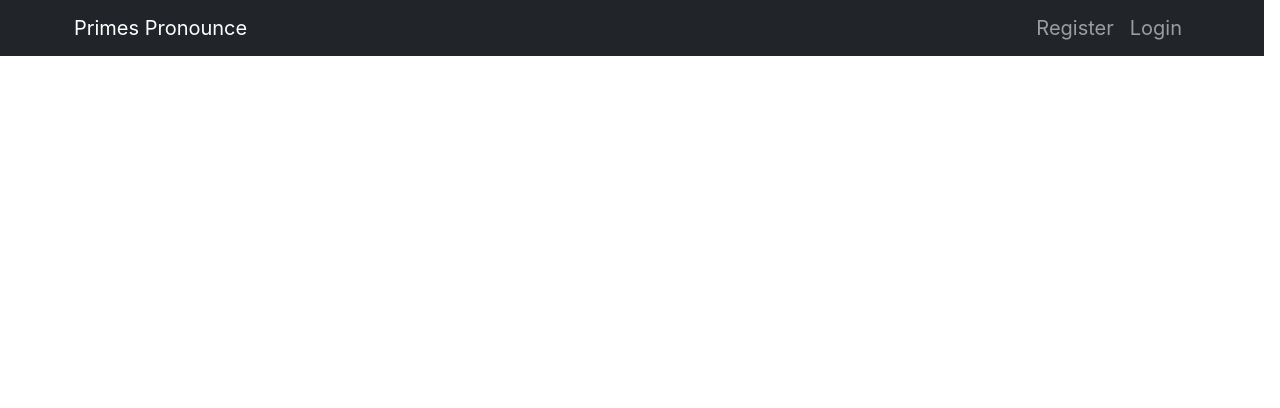
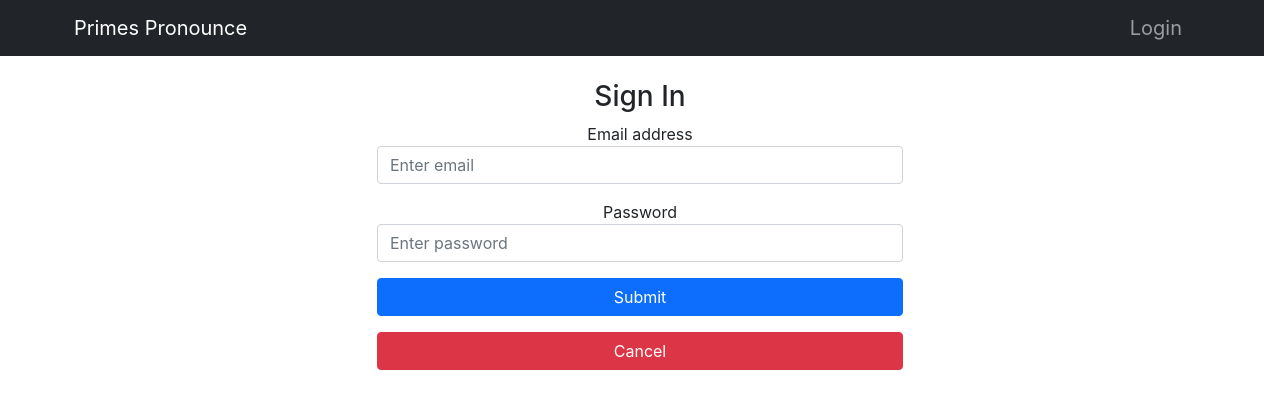
Before and after one commit to mfanisk/pronunciation-frontend, a React (Create React App) app: page /sign-in in a window 1280 px wide. Shown: the top 408 px of the page. Built offline with nearby package versions, Linux system fonts and the light colour scheme.

Commit message:
Added login page

```diff
--- a/package.json
+++ b/package.json
@@ -6,6 +6,7 @@
     "@testing-library/jest-dom": "^5.16.4",
     "@testing-library/react": "^13.2.0",
     "@testing-library/user-event": "^13.5.0",
+    "axios": "^0.27.2",
     "bootstrap": "^5.1.3",
     "react": "^18.1.0",
     "react-bootstrap": "^2.4.0",
--- a/src/App.js
+++ b/src/App.js
@@ -3,6 +3,7 @@ import './App.css';
 
 import NavigationBar from "./components/NavigationBar";
 import Dashboard from "./components/Dashboard";
+import Login from "./components/Login";
 
 import { BrowserRouter as Router, Route, Routes } from 'react-router-dom'
 
@@ -14,6 +15,7 @@ function App() {
         <div className="container">
           <Routes>
             <Route path="/" element={<Dashboard />}></Route>
+            <Route path="/sign-in" element={<Login />} />
           </Routes>
         </div>
       </Router>
--- /dev/null
+++ b/src/components/Login.jsx
@@ -0,0 +1,82 @@
+import React, { Component } from 'react';
+
+import LoginService from '../services/LoginService';
+
+
+class Login extends Component {
+
+    constructor(props) {
+        super(props)
+
+        this.state = {
+            email: '',
+            password: ''
+        }
+
+        this.changeEmail = this.changeEmail.bind(this);
+        this.changePassword = this.changePassword.bind(this);
+    }
+
+    changeEmail = (event) => {
+        this.setState({ email: event.target.value });
+    }
+
+    changePassword = (event) => {
+        this.setState({ password: event.target.value });
+    }
+
+
+    login = (e) => {
+        e.preventDefault();
+        let credentials = { email: this.state.email, password: this.state.password };
+        LoginService.userLogin(credentials).then(res => {
+            console.log("res =>" + JSON.stringify(res));
+            this.context.history.push('/path')
+        });
+    }
+
+
+    render() {
+        return (
+            <div className="container">
+                <div className="row">
+                    <div className="w-50 text-center mx-auto p-3 mt-2">
+                        <form>
+                            <h3>Sign In</h3>
+                            <div className="mb-3">
+                                <label>Email address</label>
+                                <input
+                                    type="email"
+                                    className="form-control"
+                                    placeholder="Enter email"
+                                    value={this.state.email}
+                                    onChange={this.changeEmail}
+                                />
+                            </div>
+                            <div className="mb-3">
+                                <label>Password</label>
+                                <input
+                                    type="password"
+                                    className="form-control"
+                                    placeholder="Enter password"
+                                    value={this.state.password}
+                                    onChange={this.changePassword}
+                                />
+                            </div>
+                            <div className="d-grid">
+                                <button className="btn btn-primary mb-3" onClick={this.login}>
+                                    Submit
+                                </button>
+                                <button className="btn btn-danger" onClick={this.cancel}>
+                                    Cancel
+                                </button>
+                            </div>
+                        </form>
+                    </div>
+                </div>
+            </div>
+        );
+    }
+}
+
+export default Login;
--- a/src/components/NavigationBar.jsx
+++ b/src/components/NavigationBar.jsx
@@ -8,10 +8,9 @@ class NavigationBar extends Component {
             <div>
                 <Navbar bg="dark" variant="dark" className="navbar-brand">
                     <Container>
-                        <Navbar.Brand href="#home">Primes Pronounce</Navbar.Brand>
+                        <Navbar.Brand href="/">Primes Pronounce</Navbar.Brand>
                         <Nav>
-                            <Nav.Link href="#Register">Register</Nav.Link>
-                            <Nav.Link href="#Login">Login</Nav.Link>
+                            <Nav.Link href="/sign-in">Login</Nav.Link>
                         </Nav>
                     </Container>
                 </Navbar>
--- /dev/null
+++ b/src/services/LoginService.jsx
@@ -0,0 +1,14 @@
+import axios from 'axios';
+
+const USER_API_BASE_URL = "http://localhost:8080/api/v1";
+const USER_LOGIN = "login";
+
+class UserService {
+
+    userLogin(credentials) {
+        return axios.post(USER_API_BASE_URL + '/' + USER_LOGIN, credentials);
+    }
+
+}
+
+export default new UserService()
```
Also changed, not shown: 1 other file (tests, documents, lock files or other folders).
